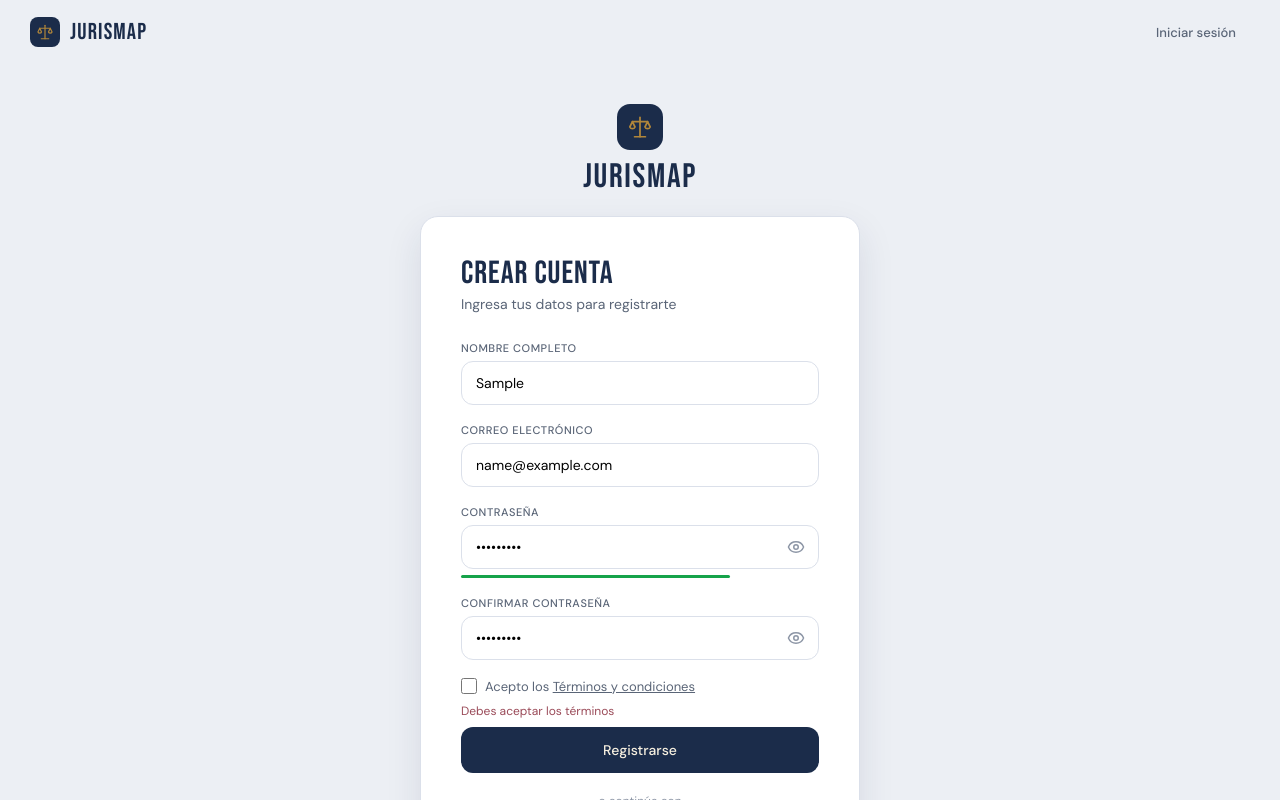
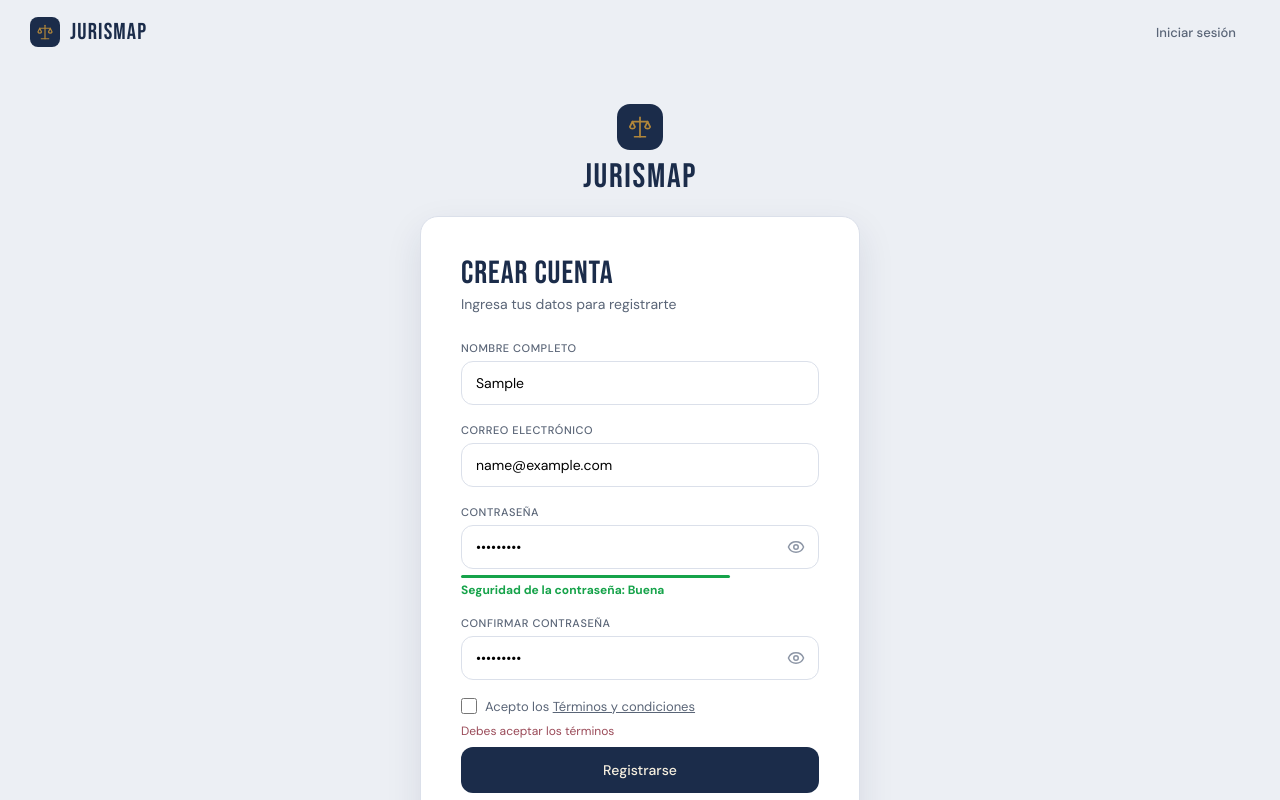
Before and after one commit to JurisMapPlatform/frontend_jurismap, a React (Vite) app: page /register in a window 1280 px wide. Both pictures are taken after typing "Sample", "name@example.com", "Sample123", "Sample123" into the empty fields and a click on the button "Registrarse". Shown: the top 800 px of the page. Built offline with nearby package versions, Linux system fonts and the light colour scheme.

Commit message:
feat(register): mostrar la etiqueta de seguridad de la contraseña
La barra de seguridad solo cambiaba de color y las etiquetas definidas
("Débil", "Fuerte"…) nunca se mostraban. Ahora la barra se acompaña del
texto en su mismo color, desde "Muy débil" hasta "Fuerte".

```diff
--- a/src/pages/Register.jsx
+++ b/src/pages/Register.jsx
@@ -17,7 +17,7 @@ function getStrength(pw) {
 }
 
 const strengthColors = ['#dc2626', '#f59e0b', '#f59e0b', '#16a34a', '#16a34a'];
-const strengthLabels = ['', 'Débil', 'Regular', 'Buena', 'Fuerte'];
+const strengthLabels = ['Muy débil', 'Débil', 'Regular', 'Buena', 'Fuerte'];
 
 export default function Register() {
   const [fullName, setFullName] = useState('');
@@ -99,10 +99,16 @@ export default function Register() {
             </button>
           </div>
           {password && (
-            <div className={s.strengthBar} style={{
-              width: `${strength * 25}%`,
-              background: strengthColors[strength],
-            }} />
+            <>
+              <div className={s.strengthBar} style={{
+                width: `${strength * 25}%`,
+                background: strengthColors[strength],
+              }} />
+              {/* La barra sola no dice qué significa su color: se acompaña con la etiqueta. */}
+              <div style={{ fontSize: 12, fontWeight: 600, marginTop: 4, color: strengthColors[strength] }}>
+                Seguridad de la contraseña: {strengthLabels[strength]}
+              </div>
+            </>
           )}
           {fieldErrors.password && <div className={s.error}>{fieldErrors.password}</div>}
         </div>
```
